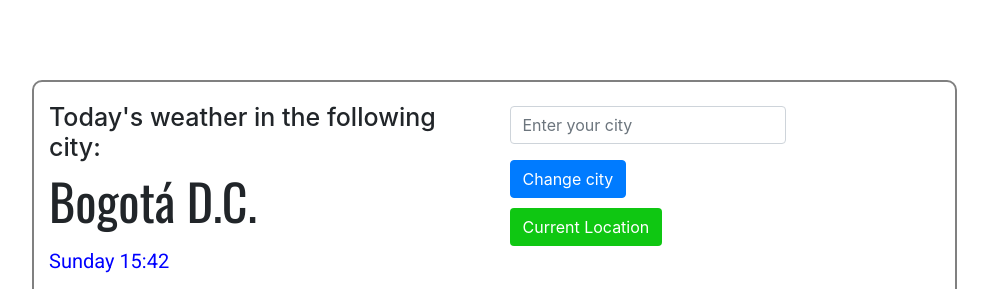
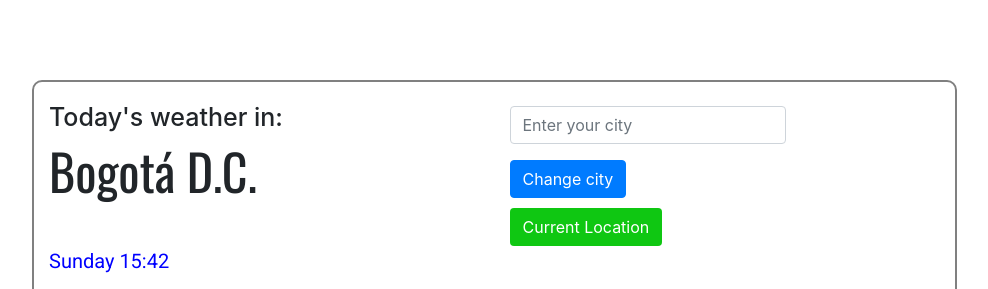
Before and after one commit to Juanma9101/JuanMa-Study-Repository, a plain HTML site: page index.html in a window 1280 px wide. Shown: the top 289 px of the page, without its empty margins (53-1041 px from the left). Drawn offline with nearby package versions, Linux system fonts and the light colour scheme.

```diff
--- a/index.html
+++ b/index.html
@@ -33,7 +33,7 @@
         <div class="row">
           <div class="col-6">
             <h4 style="margin-top: 20px" class="main_title">
-              Today's weather in the following city:
+              Today's weather in:
             </h4>
             <h1 class="MainCity" id="the-city">Bogotá D.C.</h1>
           </div>
```
